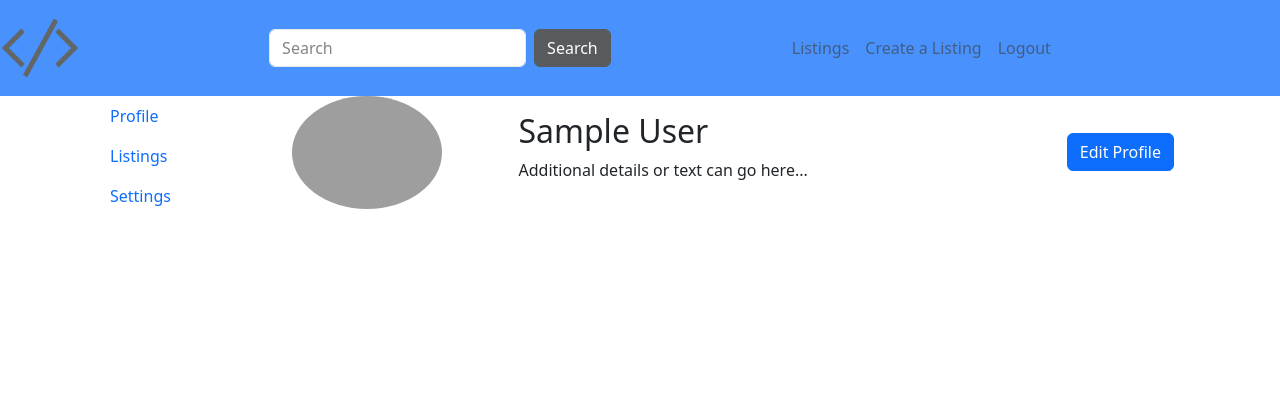
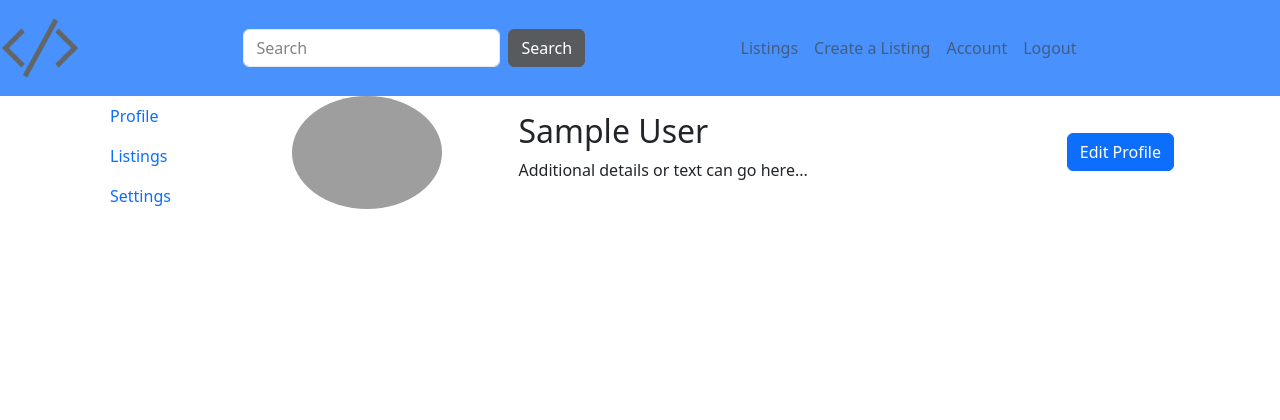
Before and after one commit to oenvinipas/PCMarket, a Flask app: page /account in a window 1280 px wide. Shown: the top 420 px of the page. Run offline with Flask 3, Linux system fonts and the light colour scheme; the visitor is signed in with stand-in values (Sample User, id 1); grey boxes are pictures that could not be loaded.

Commit message:
added the profile link in the navbar

```diff
--- a/templates/_template.html
+++ b/templates/_template.html
@@ -37,7 +37,10 @@
                           <li class="nav-item">
                               <a class="nav-link" href="/signup">Sign Up</a>
                           </li>
-                        {% else %}
+                          {% else %}
+                          <li class="nav-item">
+                              <a class="nav-link" href="/account">Account</a>
+                          </li>
                           <li class="nav-item">
                               <form action="/logout" method="post">
                                 <button type="submit" class="nav-link">Logout</a>
```
